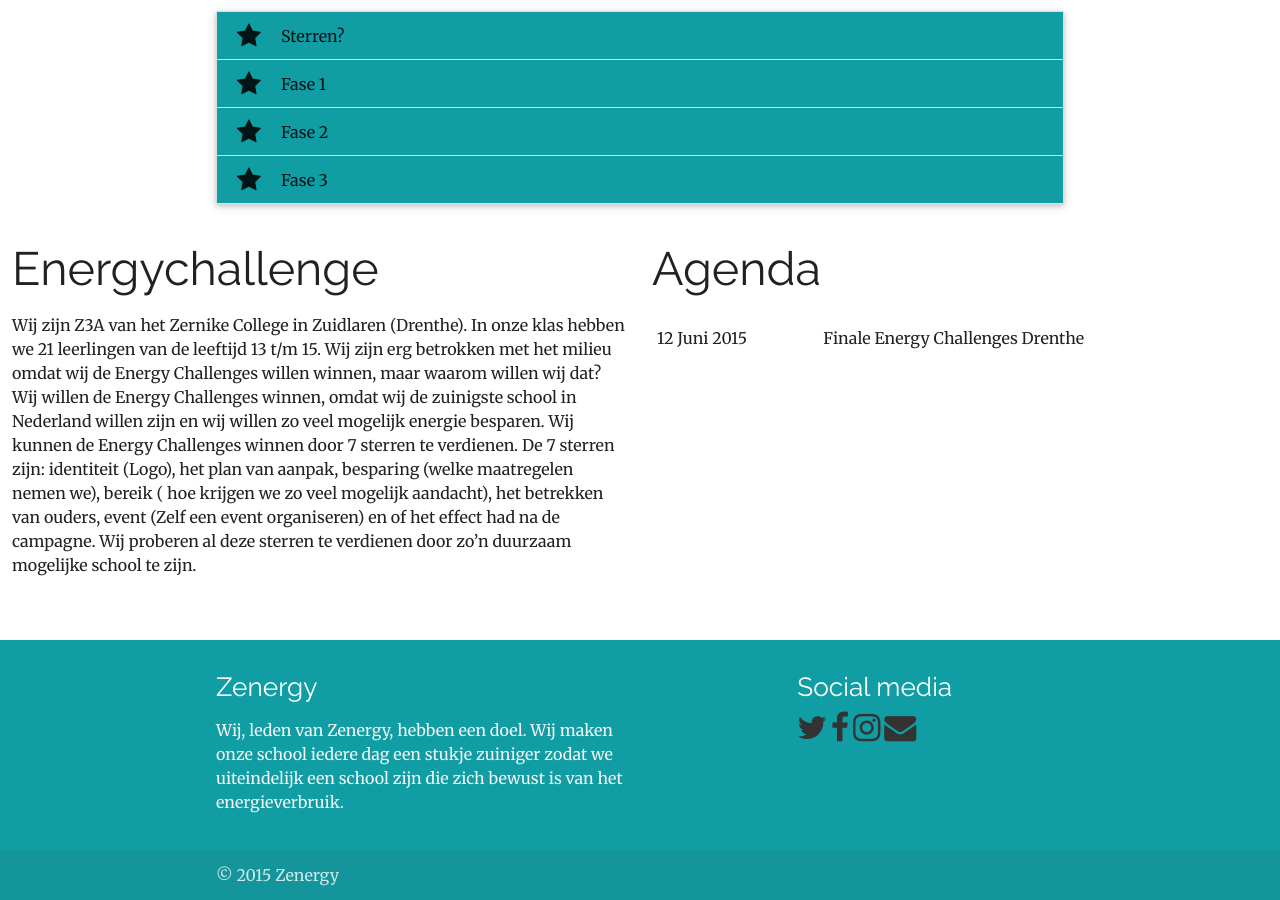
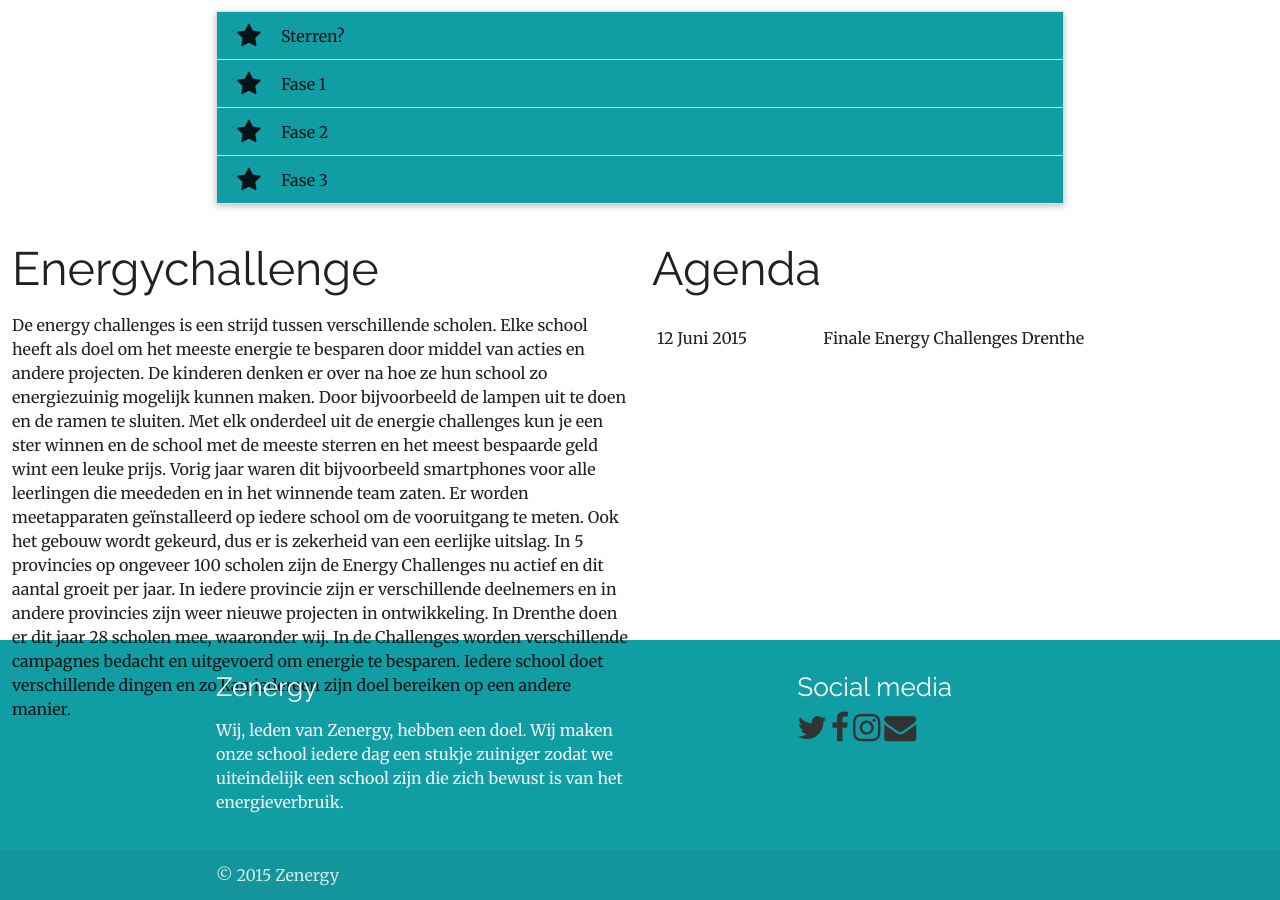
Before and after one commit to jasperwr/zenergy.jasperwr.github.io, a Jekyll site: the page built from index.html, in a window 1280 px wide and 900 px high, scrolled down 1157 px. Built offline with Jekyll 4.4.1, drawn with Linux system fonts in a browser that asks for light colours; nearby versions of some CDN libraries; comment, search, counter and statistics services are not loaded.

Commit message:
Update _config.yml

```diff
--- a/_config.yml
+++ b/_config.yml
@@ -37,7 +37,7 @@ home:
        <script>!function(d,s,id){var js,fjs=d.getElementsByTagName(s)[0],p=/^http:/.test(d.location)?'http':'https';if(!d.getElementById(id)){js=d.createElement(s);js.id=id;js.src=p+"://platform.twitter.com/widgets.js";fjs.parentNode.insertBefore(js,fjs);}}(document,"script","twitter-wjs");</script>
 
     info: >
-            Wij zijn Z3A van het Zernike College in Zuidlaren (Drenthe). In onze klas hebben we 21 leerlingen van de leeftijd 13 t/m 15. Wij zijn erg betrokken met het milieu omdat wij de Energy Challenges willen winnen, maar waarom willen wij dat? Wij willen de Energy Challenges winnen, omdat wij de zuinigste school in Nederland willen zijn en wij willen zo veel mogelijk energie besparen. Wij kunnen de Energy Challenges winnen door 7 sterren te verdienen. De 7 sterren zijn: identiteit (Logo), het plan van aanpak, besparing (welke maatregelen nemen we), bereik ( hoe krijgen we zo veel mogelijk aandacht), het betrekken van ouders, event (Zelf een event organiseren) en of het effect had na de campagne. Wij proberen al deze sterren te verdienen door zo’n duurzaam mogelijke school te zijn.
+            De energy challenges is een strijd tussen verschillende scholen. Elke school heeft als doel om het meeste energie te besparen door middel van acties en andere projecten. De kinderen denken er over na hoe ze hun school zo energiezuinig mogelijk kunnen maken. Door bijvoorbeeld de lampen uit te doen en de ramen te sluiten. Met elk onderdeel uit de energie challenges kun je een ster winnen en de school met de meeste sterren en het meest bespaarde geld wint een leuke prijs. Vorig jaar waren dit bijvoorbeeld smartphones voor alle leerlingen die meededen en in het winnende team zaten. Er worden meetapparaten geïnstalleerd op iedere school om de vooruitgang te meten. Ook het gebouw wordt gekeurd, dus er is zekerheid van een eerlijke uitslag. In 5 provincies op ongeveer 100 scholen zijn de Energy Challenges nu actief en dit aantal groeit per jaar. In iedere provincie zijn er verschillende deelnemers en in andere provincies zijn weer nieuwe projecten in ontwikkeling. In Drenthe doen er dit jaar 28 scholen mee, waaronder wij. In de Challenges worden verschillende campagnes bedacht en uitgevoerd om energie te besparen. Iedere school doet verschillende dingen en zo kan iedereen zijn doel bereiken op een andere manier.
 
 collapsible:
  - header: Sterren?
```
